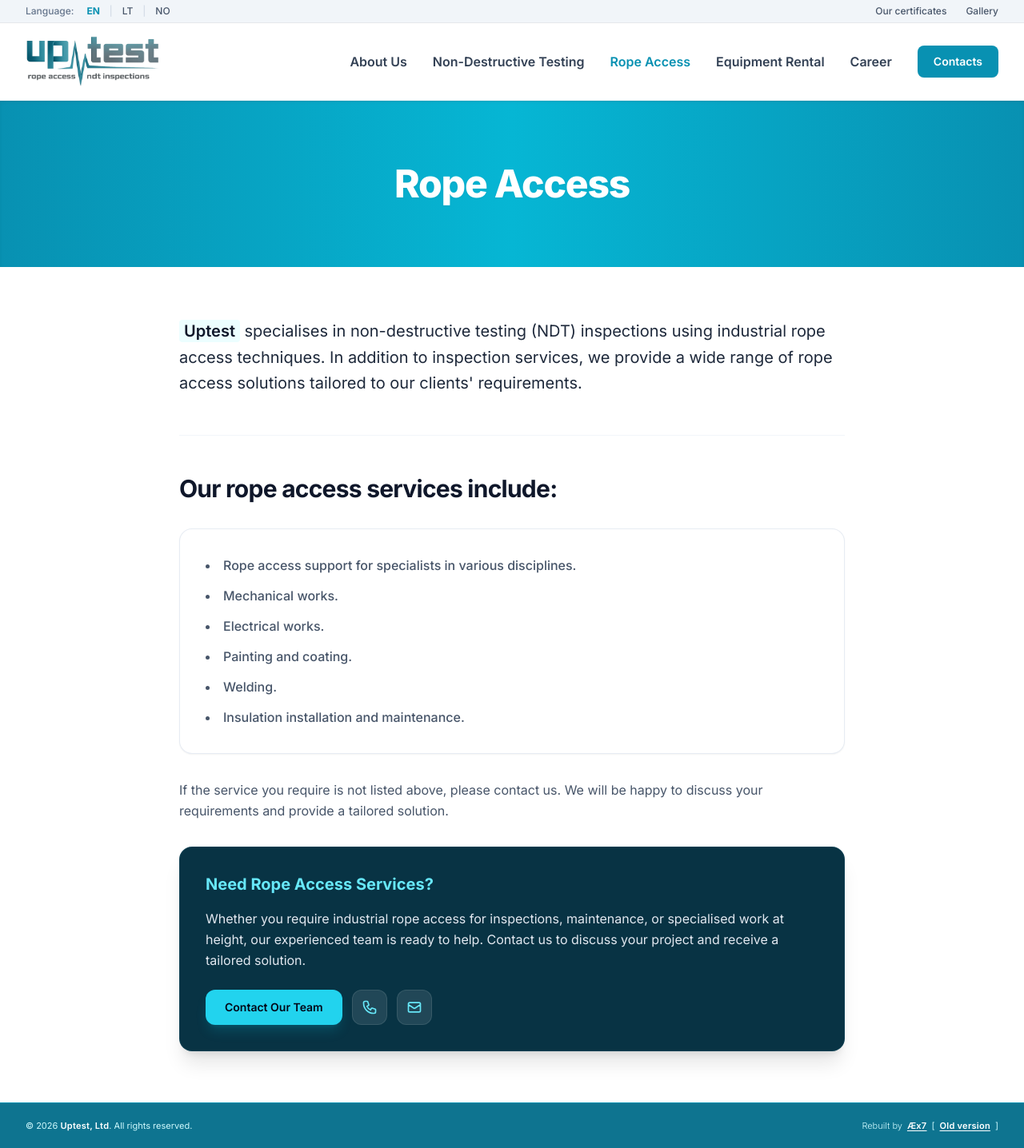
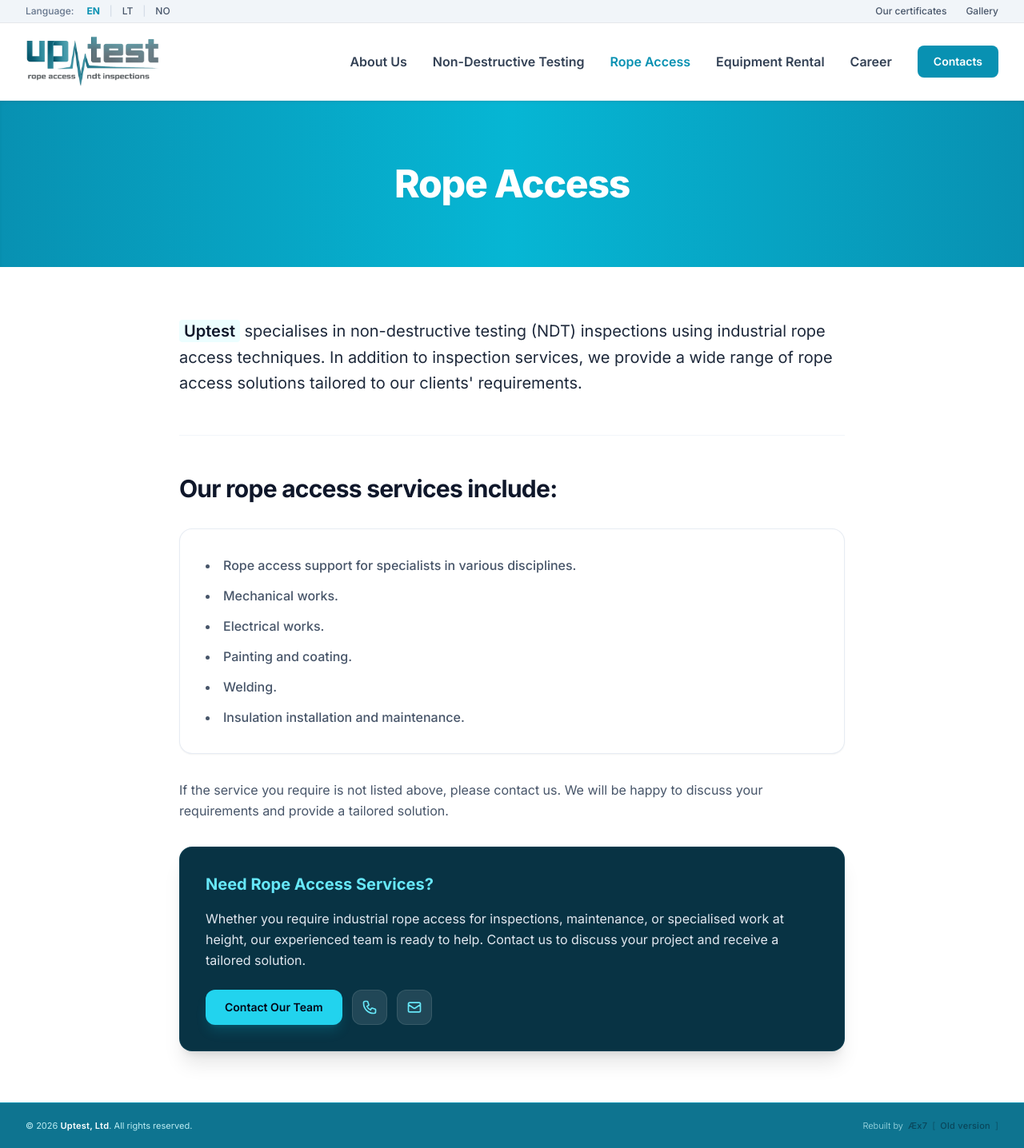
Before and after one commit to mruslys/uptest.no, a Jekyll site: the page built from rope-access/index.html, in a window 1280 px wide. Shown: the whole page at 80% size. Built offline with Jekyll 4.4.1, drawn with Linux system fonts in a browser that asks for light colours; nearby versions of some CDN libraries.

Commit message:
Update footer.html

```diff
--- a/_includes/footer.html
+++ b/_includes/footer.html
@@ -2,18 +2,18 @@
 <footer class="bg-brand-700 py-4 sm:py-5 relative z-30 border-t border-brand-600 shadow-sm mt-auto text-white">
     <div class="max-w-7xl mx-auto px-4 sm:px-6 lg:px-8 flex flex-col sm:flex-row justify-between items-center gap-2 sm:gap-4 text-center sm:text-left">
 
-        <p class="text-[11px] text-brand-100 font-normal">
+        <p class="text-[11px] text-brand-100/90 font-normal">
             © 2026 <strong class="text-white font-semibold tracking-wide">{{ data.common[page.lang].company }}</strong>. {{ data.common[page.lang].rights }}
         </p>
 
-        <div class="flex items-center gap-1.5 text-[11px] text-brand-100">
+        <div class="flex items-center gap-1.5 text-[11px] text-brand-100/80">
             <span class="font-light">{{ data.common[page.lang].rebuilt_by }}</span>
-            <a href="https://xn--x7-1ia.com" target="_blank" rel="noopener noreferrer" class="text-white hover:text-brand-200 transition-colors font-semibold tracking-wide underline underline-offset-2">
+            <a href="https://xn--x7-1ia.com" target="_blank" rel="noopener noreferrer" class="text-brand-950/70 hover:text-white transition-colors font-medium tracking-wide">
                 Æx7
             </a>
-            [<a href="https://uptest.no" target="_blank" rel="noopener noreferrer" class="text-white hover:text-brand-200 transition-colors font-semibold tracking-wide underline underline-offset-2">
+            <span class="text-brand-950/50">[</span><a href="https://uptest.no" target="_blank" rel="noopener noreferrer" class="text-brand-950/70 hover:text-white transition-colors font-medium tracking-wide">
                 {{ data.common[page.lang].old_version }}
-            </a>]
+            </a><span class="text-brand-950/50">]</span>
         </div>
 
     </div>
```
